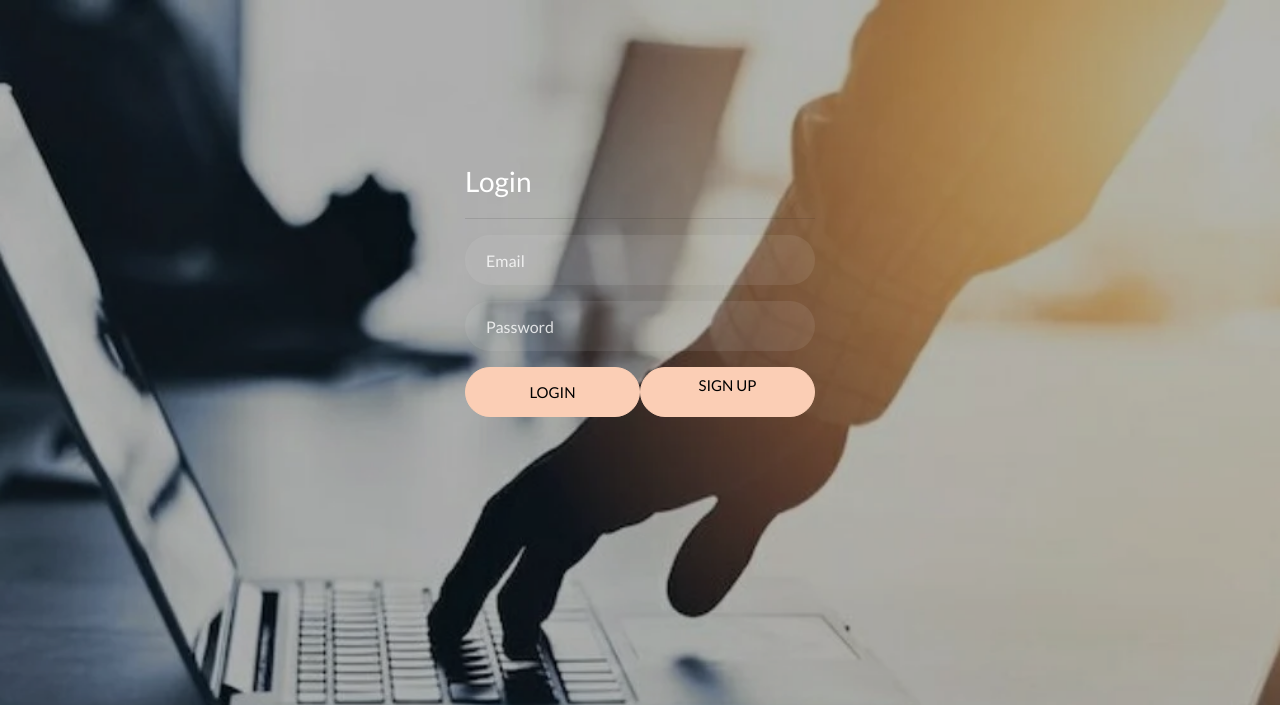
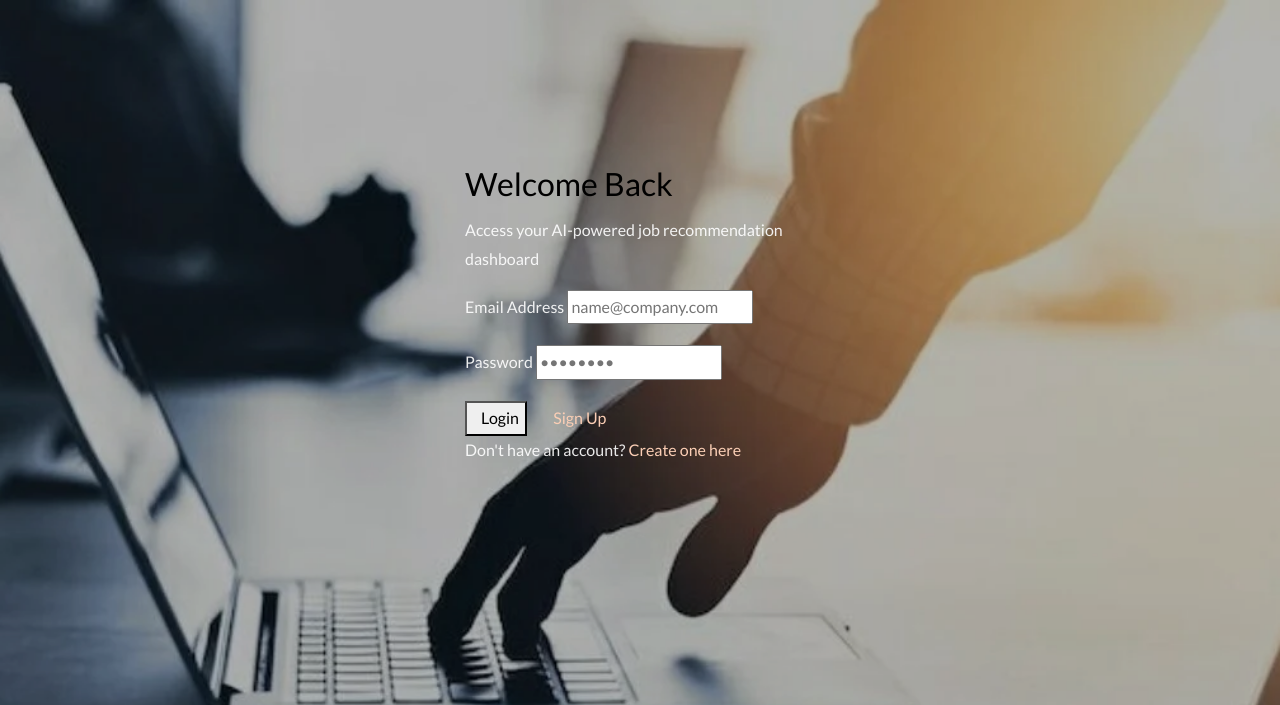
Before and after one commit to kriss2012/Job-Recommendation-System-ML-NLP, a Flask app: page / in a window 1280 px wide. Shown: the top 705 px of the page. Run offline with Flask 2, Linux system fonts and the light colour scheme; some libraries are stand-ins or nearby versions.

Commit message:
Update index.html

```diff
--- a/templates/index.html
+++ b/templates/index.html
@@ -1,24 +1,45 @@
 {% extends 'layout.html' %}
+
 {% block content %}
+<div class="auth-wrapper">
+    <div class="glass-card">
+        <div class="auth-header">
+            <h2>Welcome Back</h2>
+            <p>Access your AI-powered job recommendation dashboard</p>
+        </div>
 
-<h2 class="heading-section">Login</h2>
-<hr>
-<form action="{{ url_for('login') }}" method="POST" class="signin-form">
+        <!-- Error Alerts -->
+        {% if error_message %}
+        <div class="alert-error">
+            <i class="fa-solid fa-triangle-exclamation"></i>
+            <span>{{ error_message }}</span>
+        </div>
+        {% endif %}
+
+        <form action="{{ url_for('login') }}" method="POST">
             <div class="form-group">
-        <input type="text" class="form-control" name="email" placeholder="Email" required>
+                <label for="email">Email Address</label>
+                <input type="email" id="email" class="form-control-modern" name="email" placeholder="name@company.com" required>
             </div>
+
             <div class="form-group">
-        <input type="password" class="form-control" name="password" placeholder="Password" required>
+                <label for="password">Password</label>
+                <input type="password" id="password" class="form-control-modern" name="password" placeholder="••••••••" required>
             </div>
-    <div class="d-flex">
-        <button type="submit" class="form-control btn btn-primary submit px-3">Login</button>
-        <a href="{{ url_for('signup') }}" class="form-control btn btn-primary submit px-3">Sign Up</a>
-    </div>
-    <div id="error-message">
-        {% if error_message %}
-            <p>{{ error_message }}</p>
-        {% endif %}
+
+            <div class="form-actions-split">
+                <button type="submit" class="btn-primary-modern">
+                    <i class="fa-solid fa-right-to-bracket" style="margin-right: 8px;"></i> Login
+                </button>
+                <a href="{{ url_for('signup') }}" class="btn-secondary-modern">
+                    <i class="fa-solid fa-user-plus" style="margin-right: 8px;"></i> Sign Up
+                </a>
             </div>
         </form>
 
+        <div class="form-footer-link">
+            Don't have an account? <a href="{{ url_for('signup') }}">Create one here</a>
+        </div>
+    </div>
+</div>
 {% endblock %}
```
Lines whose indentation alone changed are shown as unchanged.
